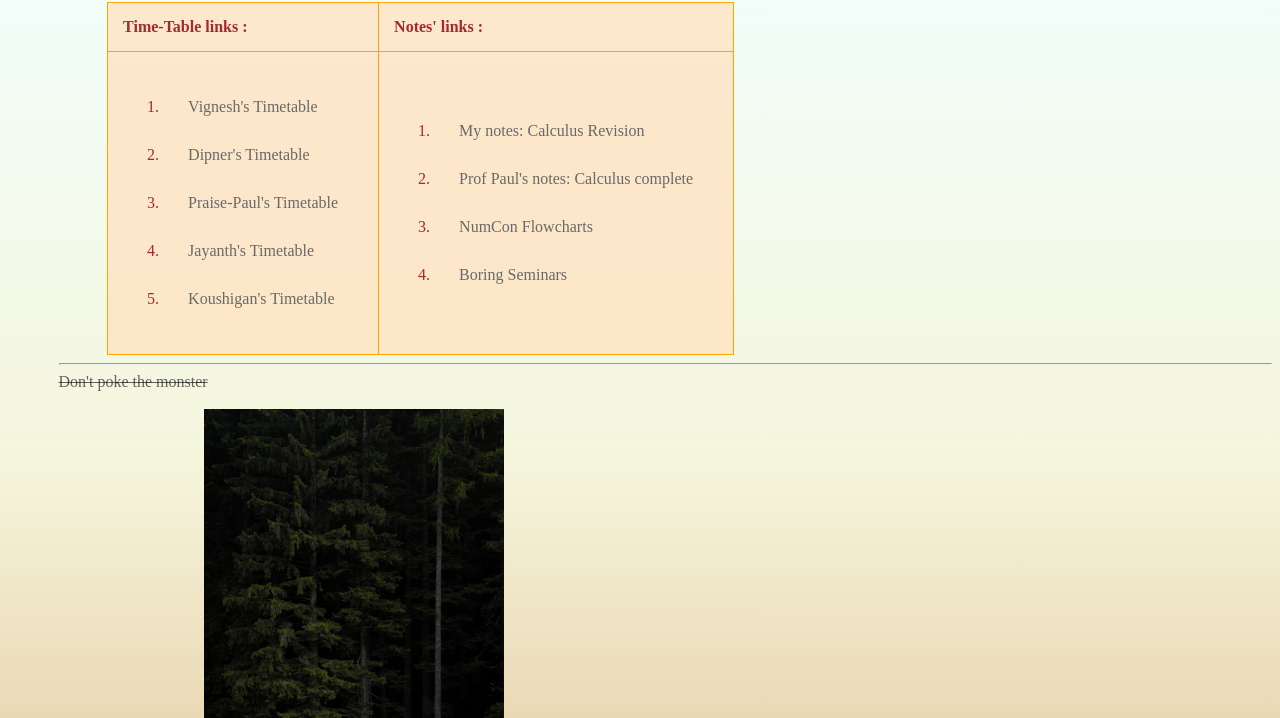
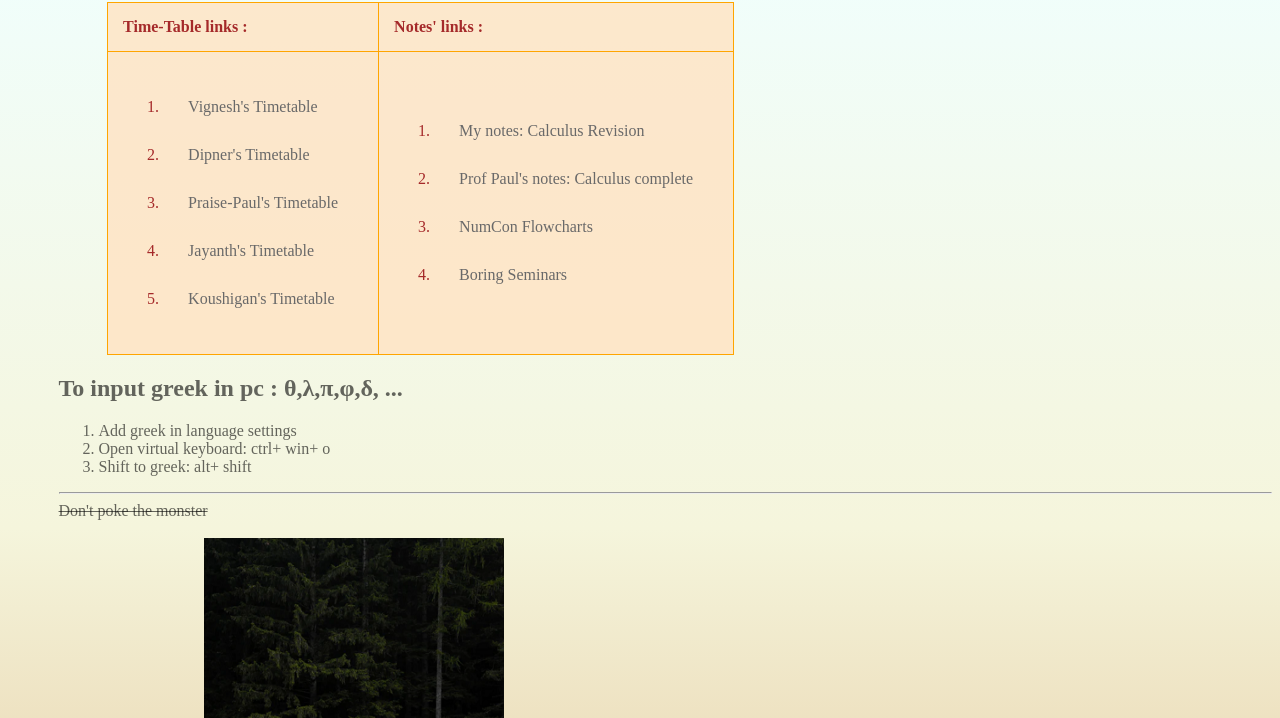
Before and after one commit to DragoRab/TimeTable, a website: page trial/index.html in a window 1280 px wide. Shown: the part 82-800 px from the top of the page. Drawn offline with Linux system fonts and the light colour scheme.

Commit message:
greek input intru

```diff
--- a/trial/index.html
+++ b/trial/index.html
@@ -38,6 +38,12 @@
                     </td>
                 </tr>
             </table>
+        <h2>To input greek in pc : θ,λ,π,φ,δ, ...</h2>
+        <ol>
+            <li>Add greek in language settings</li>
+            <li>Open virtual keyboard: ctrl+ win+ o</li>
+            <li>Shift to greek: alt+ shift</li>
+        </ol>
 
         <hr>
         <del>Don't poke the monster</del>
```
